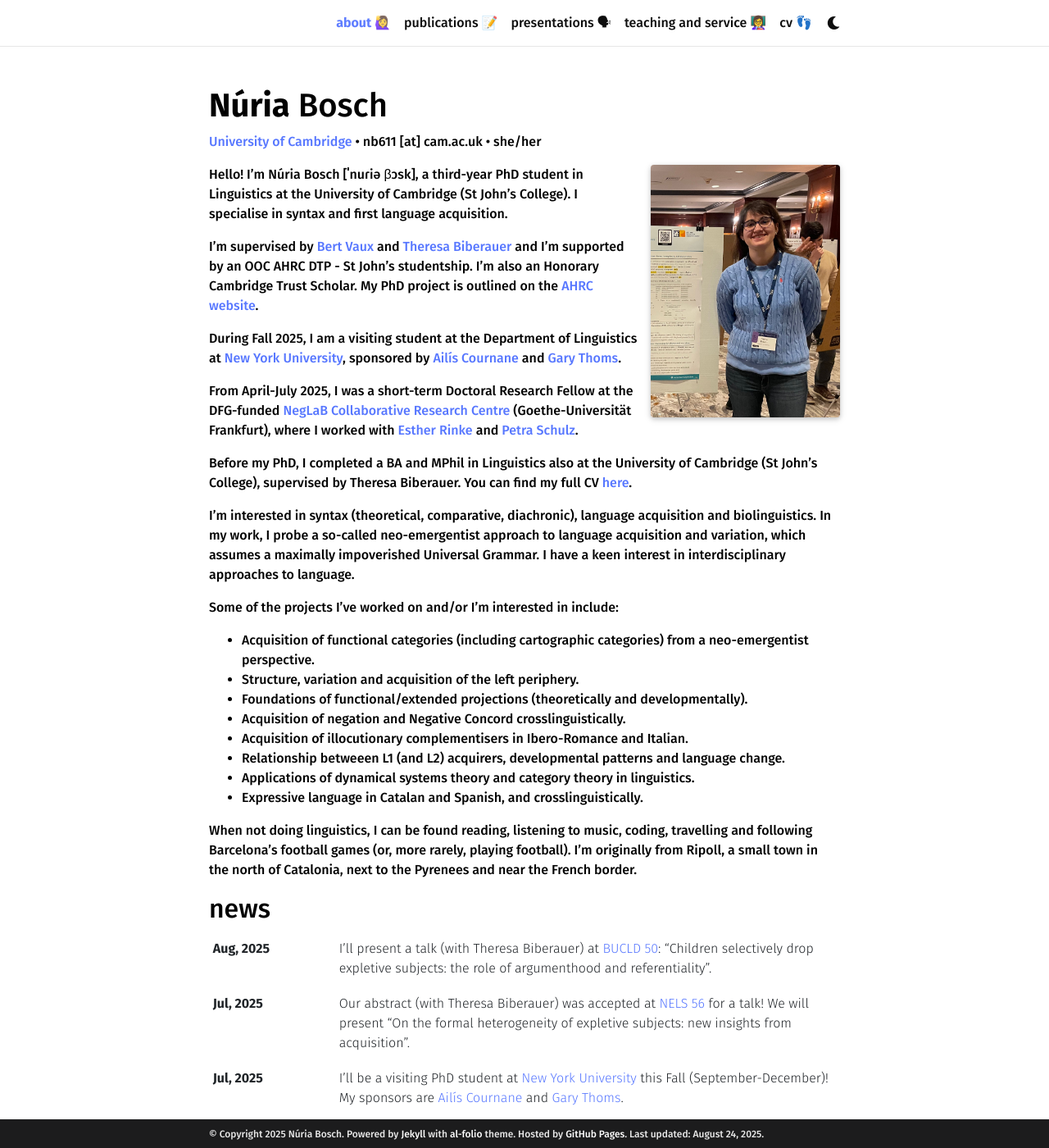
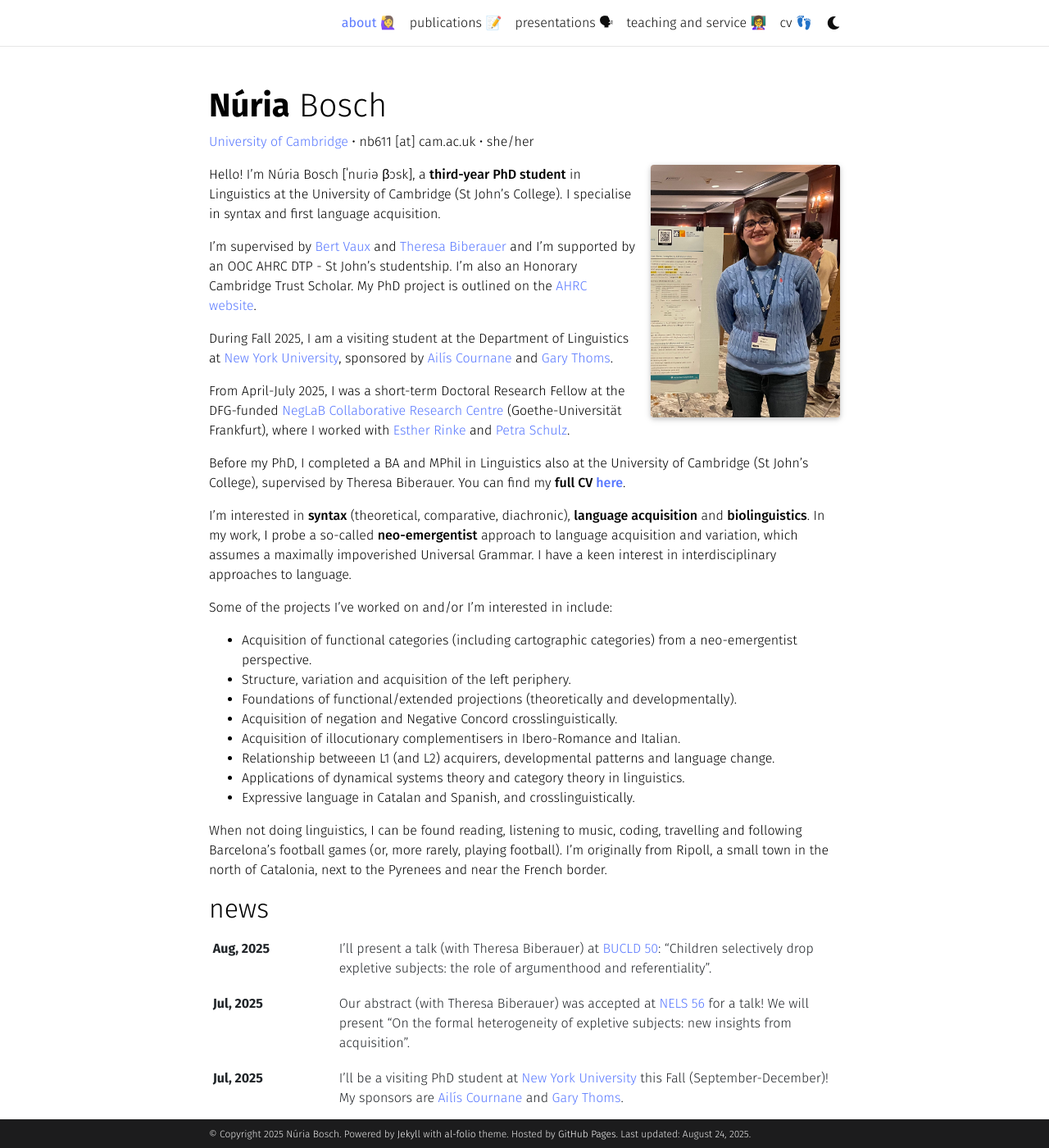
Before and after one commit to nuria-bosch/nuria-bosch.github.io, a Jekyll site: the page built from _pages/about.md, in a window 1280 px wide and 1400 px high. Shown: the whole window at 82% size. Built offline with Jekyll 4.4.1, drawn with Linux system fonts in a browser that asks for light colours; full-size pictures stand in for the smaller copies a plugin makes; some web fonts are replaced; comment, search, counter and statistics services are not loaded; a style sheet for code colours, icons or effects is not loaded.

Commit message:
Update _base.scss

```diff
--- a/_sass/_base.scss
+++ b/_sass/_base.scss
@@ -15,19 +15,16 @@ em,
 div,
 li,
 span,
-strong {
-  color: var(--global-text-color);
-  font-weight: 500;
-}
-
-b {
-  font-weight: 500;
-}
 
 
 body {
   font-family: 'Fira Sans', sans-serif;
   font-weight: 300; // Light
+}
+
+strong, b {
+  color: var(--global-text-color);
+  font-weight: 500;
 }
 
 hr {
```
